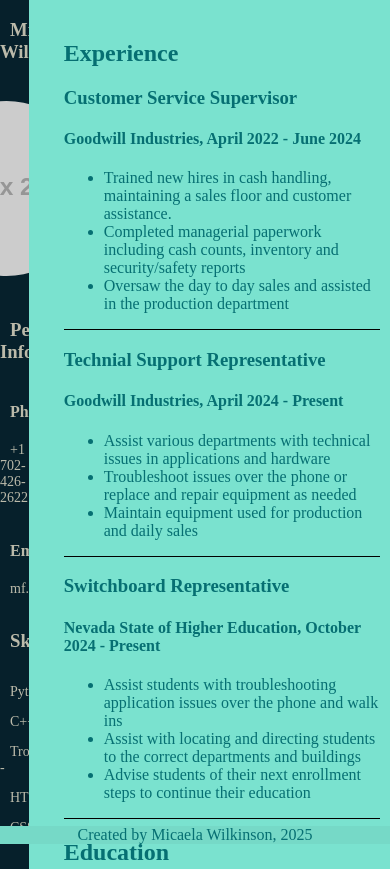
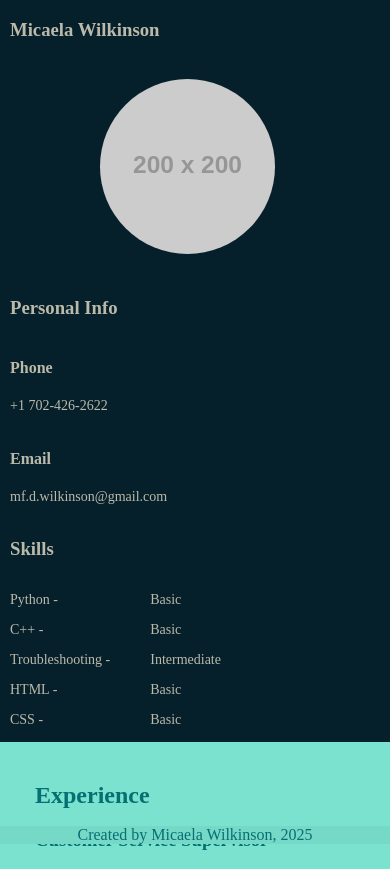
Before and after one commit to Micaela-Wilk/Micaela-Wilk.github.io, a plain HTML site: page index.html in a window 390 px wide. Shown: the top 869 px of the page. Drawn offline with Linux system fonts and the light colour scheme; placeholder pictures from the web are drawn by us.

Commit message:
media formatted

```diff
--- a/resume.css
+++ b/resume.css
@@ -1,8 +1,8 @@
-
 body {
     background-color: #7AE2CF;
     margin: 0;
     box-sizing: border-box;
+    display: flex;
 }
 
 
@@ -10,17 +10,23 @@ body {
     display: flex;
     color: #066f72;
 
+}
+
+@media (max-width:768px) {
+     body {
+        flex-direction: column;
+    }
+
+
 
 }
 
 
-
-
- .sidebar {
+.sidebar {
     background-color: #06202B;
     display: flex;
     flex-direction: column;
-    width: 40%;
+    min-width: 40%;
     text-indent: 10px;
     color: rgb(187, 186, 170);
 
@@ -33,12 +39,12 @@ body {
     font-size: 14px;
 }
 
- .picture{
+.picture {
     align-self: center;
     margin: 20px 25px 20px 0px;
 }
 
-.picture img{
+.picture img {
     height: 175px;
     width: 175px;
     border-radius: 50%;
```
